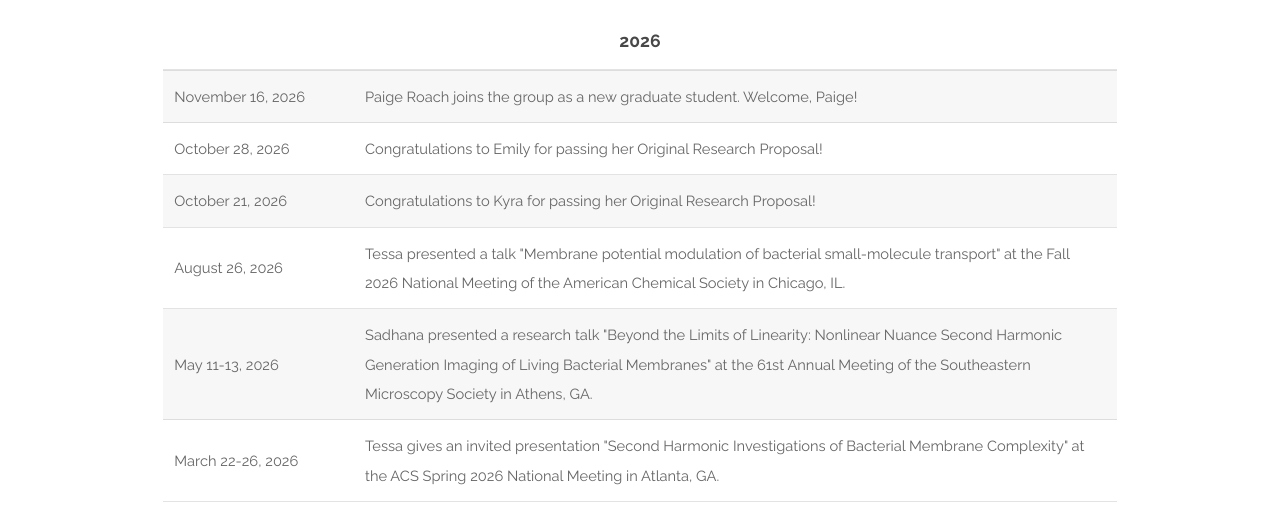
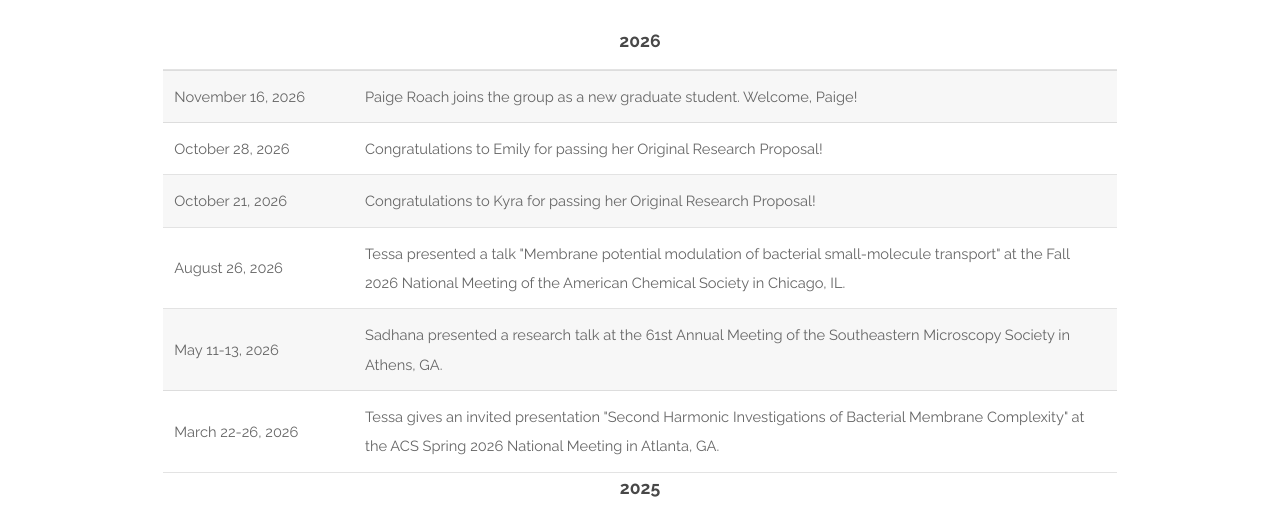
Before and after one commit to calhoun-lab/calhoun-lab.github.io, a plain HTML site: page news.html in a window 1280 px wide. Shown: the part 234-745 px from the top of the page. Drawn offline with Linux system fonts and the light colour scheme.

Commit message:
Remove talk title from Sadhana's SEMS news entry
Co-Authored-By: Claude Opus 5.5 <noreply@anthropic.com>

```diff
--- a/news.html
+++ b/news.html
@@ -73,7 +73,7 @@
 
 		  <tr>
 			<td>May 11-13, 2026</td>
-			<td>Sadhana presented a research talk "Beyond the Limits of Linearity: Nonlinear Nuance Second Harmonic Generation Imaging of Living Bacterial Membranes" at the 61st Annual Meeting of the Southeastern Microscopy Society in Athens, GA.</td>
+			<td>Sadhana presented a research talk at the 61st Annual Meeting of the Southeastern Microscopy Society in Athens, GA.</td>
 		</tr>
 
 		  <tr>
```
